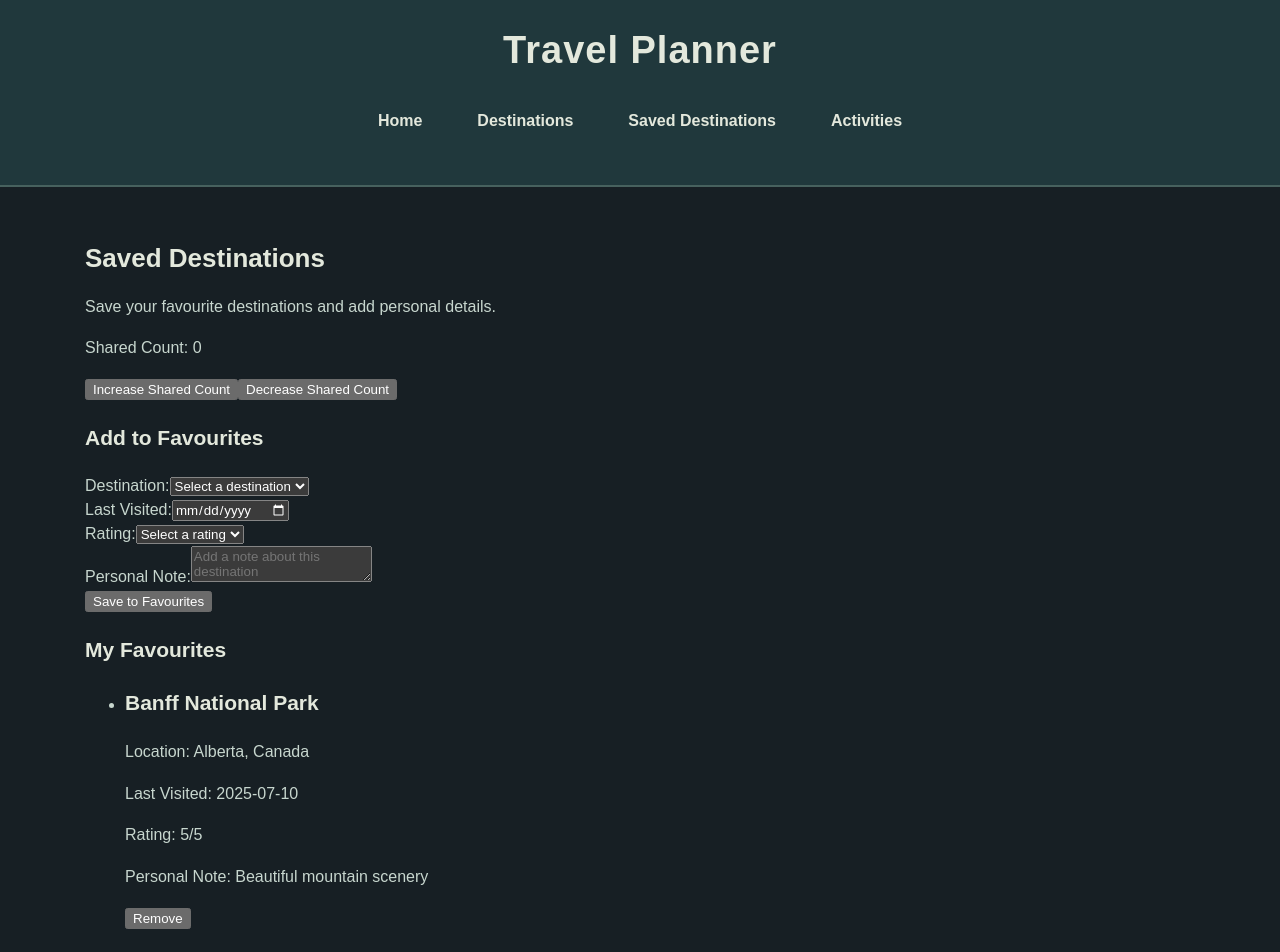
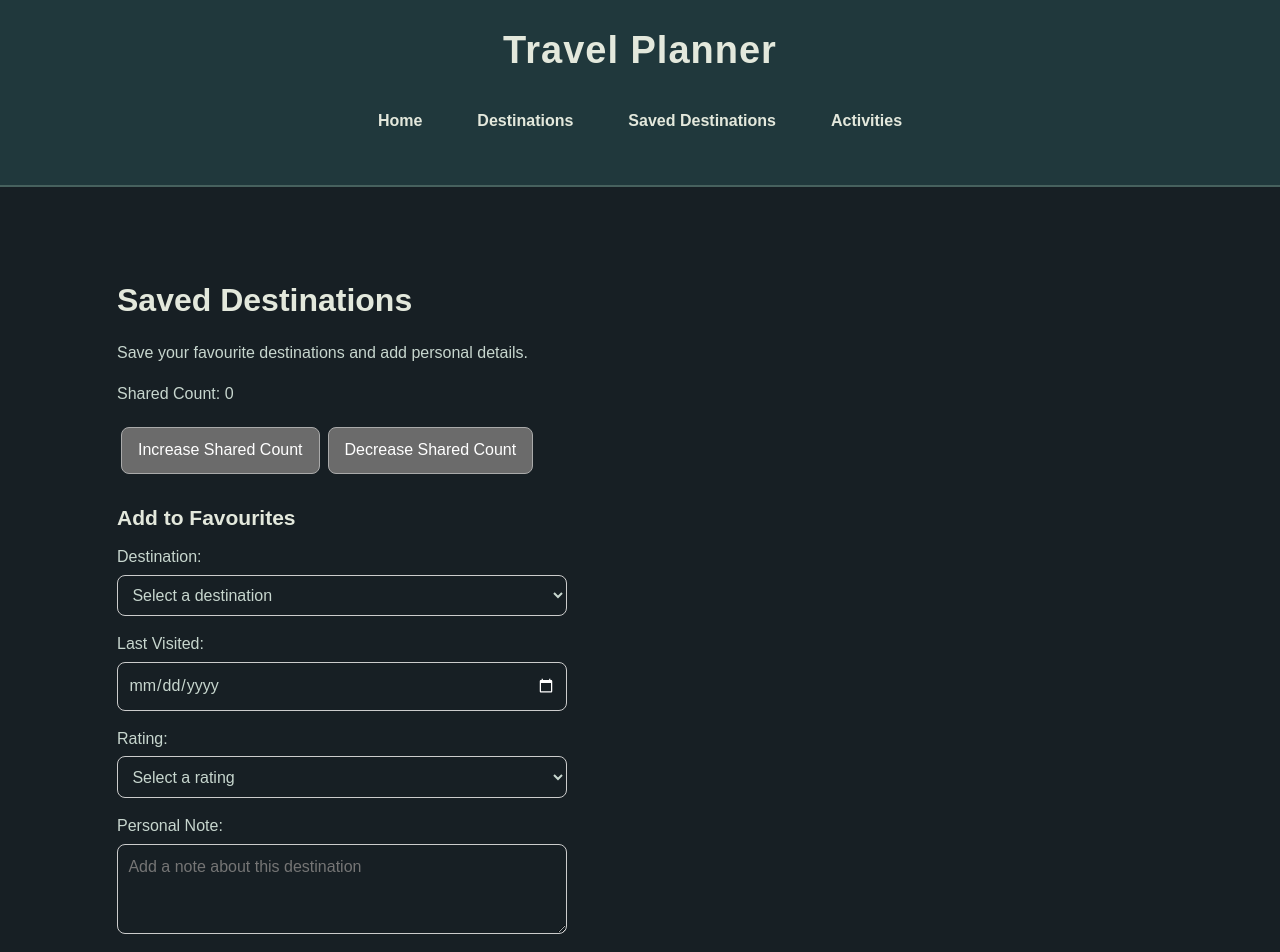
Before and after one commit to kkaur136/travel-planner, a React (Vite) app: page /saved-destinations in a window 1280 px wide. Shown: the top 952 px of the page. Built offline with nearby package versions, Linux system fonts and the light colour scheme.

Commit message:
final commit for the changes.

```diff
--- /dev/null
+++ b/src/Components/saved-destinations/SavedDestinations.css
@@ -0,0 +1,105 @@
+
+/* Saved Destinations Page  Layout*/
+.saved-destinations {
+  padding: 2rem;
+}
+
+.saved-destinations h2 {
+  font-size: 2rem;
+  margin-bottom: 0.5rem;
+}
+
+.saved-destinations h3 {
+  margin-top: 1.5rem;
+  margin-bottom: 0.75rem;
+}
+
+/* Saved Destination Cards */
+.saved-destinations__list {
+  list-style: none;
+  padding: 0;
+  display: flex;
+  gap: 1rem;
+  flex-wrap: wrap;
+}
+
+.saved-destinations__item {
+  padding: 1rem;
+  border: 1px solid #ccc;
+  border-radius: 8px;
+  min-width: 200px;
+  flex: 1 1 220px;
+  max-width: 320px;
+}
+
+.saved-destinations__item h3 {
+  margin-top: 0;
+}
+
+.saved-destinations__item p {
+  margin-bottom: 0.5rem;
+}
+
+/* Form Styling */
+.saved-destinations form {
+  display: flex;
+  flex-direction: column;
+  gap: 1rem;
+  max-width: 450px;
+  margin-bottom: 2rem;
+}
+
+.saved-destinations label {
+  display: block;
+  margin-bottom: 0.35rem;
+  font-weight: 500;
+}
+
+.saved-destinations input,
+.saved-destinations select,
+.saved-destinations textarea {
+  width: 100%;
+  box-sizing: border-box;
+  padding: 0.65rem;
+  border: 1px solid #ccc;
+  border-radius: 8px;
+  font: inherit;
+  background-color: transparent;
+  color: inherit;
+}
+
+.saved-destinations textarea {
+  min-height: 90px;
+  resize: vertical;
+}
+
+/* Buttons */
+.saved-destinations button {
+  padding: 0.65rem 1rem;
+  border: 1px solid #aaa;
+  border-radius: 8px;
+  font: inherit;
+  cursor: pointer;
+  margin: 0.25rem;
+}
+
+.saved-destinations button:hover {
+  border-color: #646cff;
+}
+
+.saved-destinations button:focus-visible {
+  outline: 2px solid #646cff;
+  outline-offset: 2px;
+}
+
+/* Responsive Layout */
+@media (max-width: 600px) {
+  .saved-destinations {
+    padding: 1rem;
+  }
+
+  .saved-destinations__item {
+    max-width: 100%;
+    min-width: 0;
+  }
+}
--- a/src/Components/saved-destinations/SavedDestinations.tsx
+++ b/src/Components/saved-destinations/SavedDestinations.tsx
@@ -1,4 +1,4 @@
-
+import "./SavedDestinations.css";
 import type { FormEvent } from "react";
 
 import SavedDestinationForm from "./savedDestinationForm";
```
